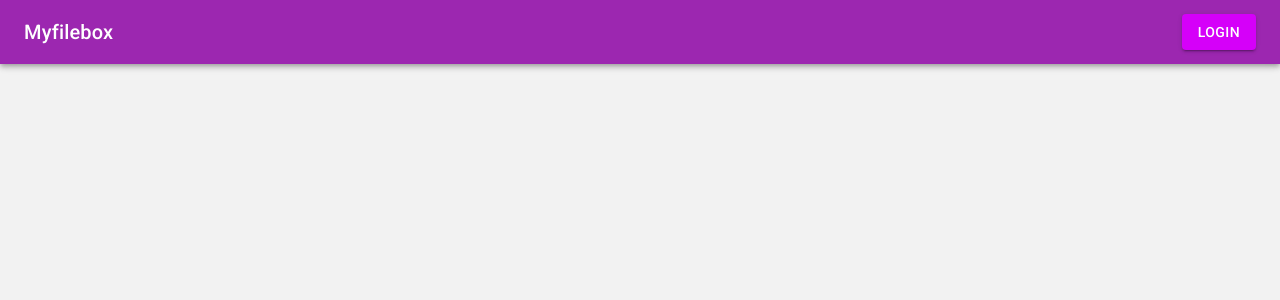
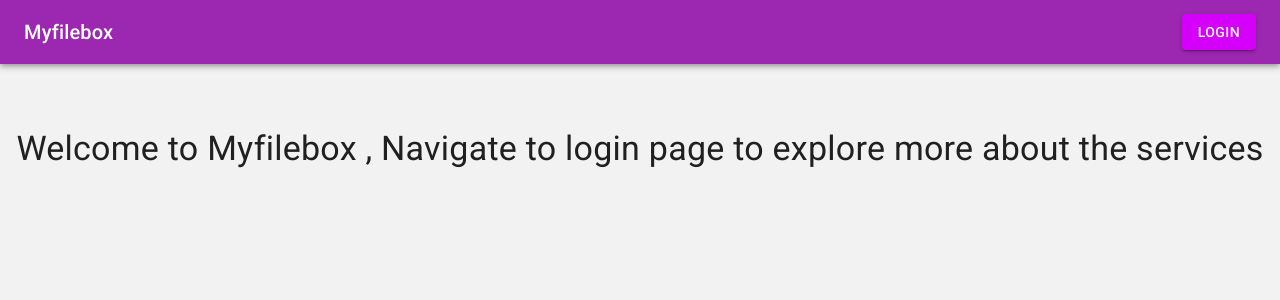
Before and after one commit to Lekhana19/Myfilebox-deployedversion, a React (Create React App) app: page / in a window 1280 px wide. Shown: the top 300 px of the page. Built offline with nearby package versions, Linux system fonts and the light colour scheme; no server answers; what amazon-cognito-identity-js would draw is missing.

Commit message:
homepage

```diff
--- a/src/index.js
+++ b/src/index.js
@@ -16,6 +16,7 @@ import EditPage from "./pages/EditPage";
 import CreatePage from "./pages/CreatePage";
 import AdminPage from "./pages/AdminPage";
 import DeletePage from "./pages/DeletePage";
+import HomePage from "./pages/HomePage";
 
 const router = createBrowserRouter([
   {
@@ -52,9 +53,14 @@ const router = createBrowserRouter([
         element: <SignIn />,
       },
       {
+        path: "/",
+        element: <HomePage />,
+      },
+      {
         path: "signup/",
         element: <SignUp />,
       },
+
     ],
   },
 ]);
--- /dev/null
+++ b/src/pages/HomePage.jsx
@@ -0,0 +1,21 @@
+import { Box, Typography } from "@mui/material";
+import React from "react";
+const HomePage = () => {
+  return (
+    <Box
+      sx={{
+        marginTop: 8,
+        display: "flex",
+        flexDirection: "column",
+        alignItems: "center",
+      }}
+    >
+      <Typography variant="h4">
+        Welcome to Myfilebox , Navigate to login page to explore more about the services
+
+      </Typography>
+    </Box>
+  );
+};
+
+export default HomePage;
```
